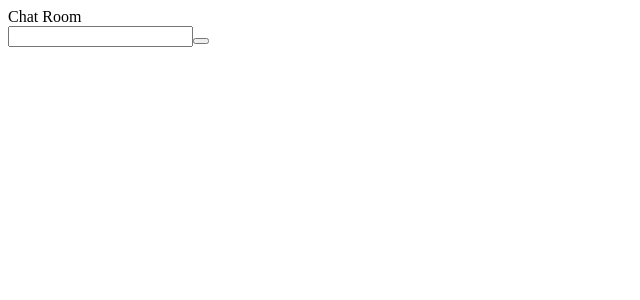
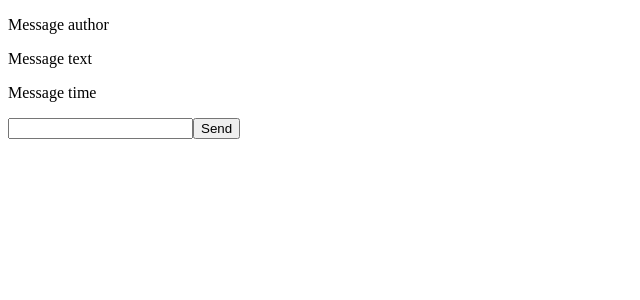
Before and after one commit to stevant90/chat-app, a React (Create React App) app: page / in a window 1280 px wide. Shown: the top 300 px of the page, without its empty margins (0-640 px from the left). Built offline with nearby package versions, Linux system fonts and the light colour scheme.

Commit message:
shared components connected to parent

```diff
--- a/src/components/ChatForm.jsx
+++ b/src/components/ChatForm.jsx
@@ -12,11 +12,35 @@ export default class ChatForm extends Component {
     };
   }
 
+  handleInputChange = event => {
+    const { name, value } = event.target;
+
+    this.setState({ [name]: value });
+  }
+
+  handleMessageSave = event => {
+    event.preventDefault();
+
+    this.setState({ message: '' });
+  }
+
   render() {
+    const { message } = this.state;
+
     return (
       <form className="ChatForm">
-        <FormInput />
-        <FormButton />
+        <FormInput
+          className="ChatForm__input"
+          type="text"
+          value={message}
+          changeHandler={this.handleInputChange}
+          name="message"
+        />
+        <FormButton
+          className="ChatForm__btn"
+          action={this.handleMessageSave}
+          btnText="Send"
+        />
       </form>
     );
   }
--- a/src/components/ChatRoom.jsx
+++ b/src/components/ChatRoom.jsx
@@ -1,9 +1,11 @@
 import React from 'react';
+
+import Message from './Shared/Message';
 
 const ChatRoom = () => {
   return (
     <div className="ChatRoom">
-      Chat Room
+      <Message />
     </div>
   );
 }
--- a/src/components/Shared/FormInput.jsx
+++ b/src/components/Shared/FormInput.jsx
@@ -5,7 +5,7 @@ const FormInput = ({ className, type, value, changeHandler, name }) => (
     className={className}
     type={type}
     value={value}
-    changeHandler={changeHandler}
+    onChange={changeHandler}
     name={name}
   />
 );
--- /dev/null
+++ b/src/components/Shared/Message.jsx
@@ -0,0 +1,15 @@
+import React from 'react';
+
+const Message = () => {
+  return (
+    <div className="Message">
+      <div className="Message__content">
+        <p className="Message__author">Message author</p>
+        <p className="Message__text">Message text</p>
+        <p className="Message__time">Message time</p>
+      </div>
+    </div>
+  );
+}
+
+export default Message;
```
